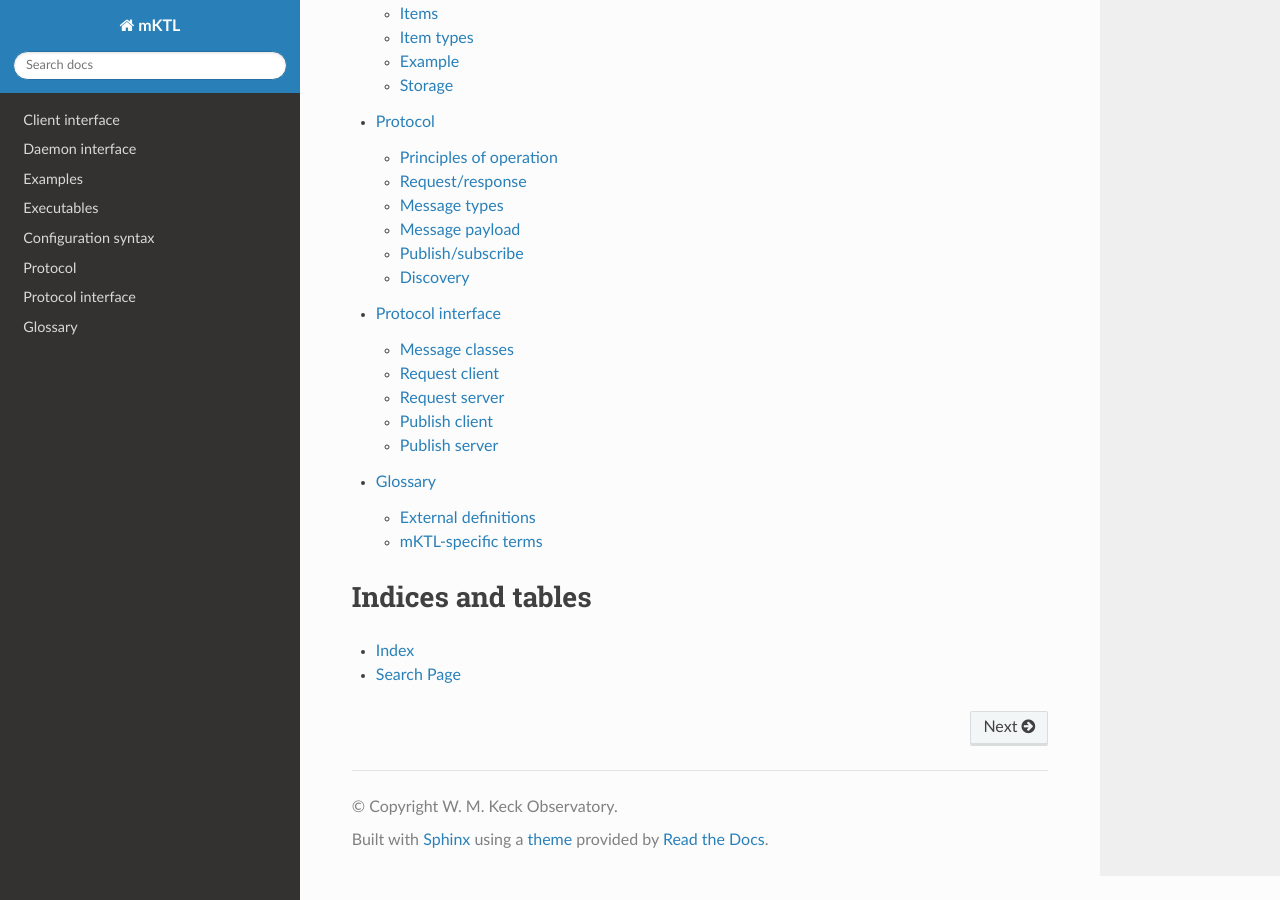
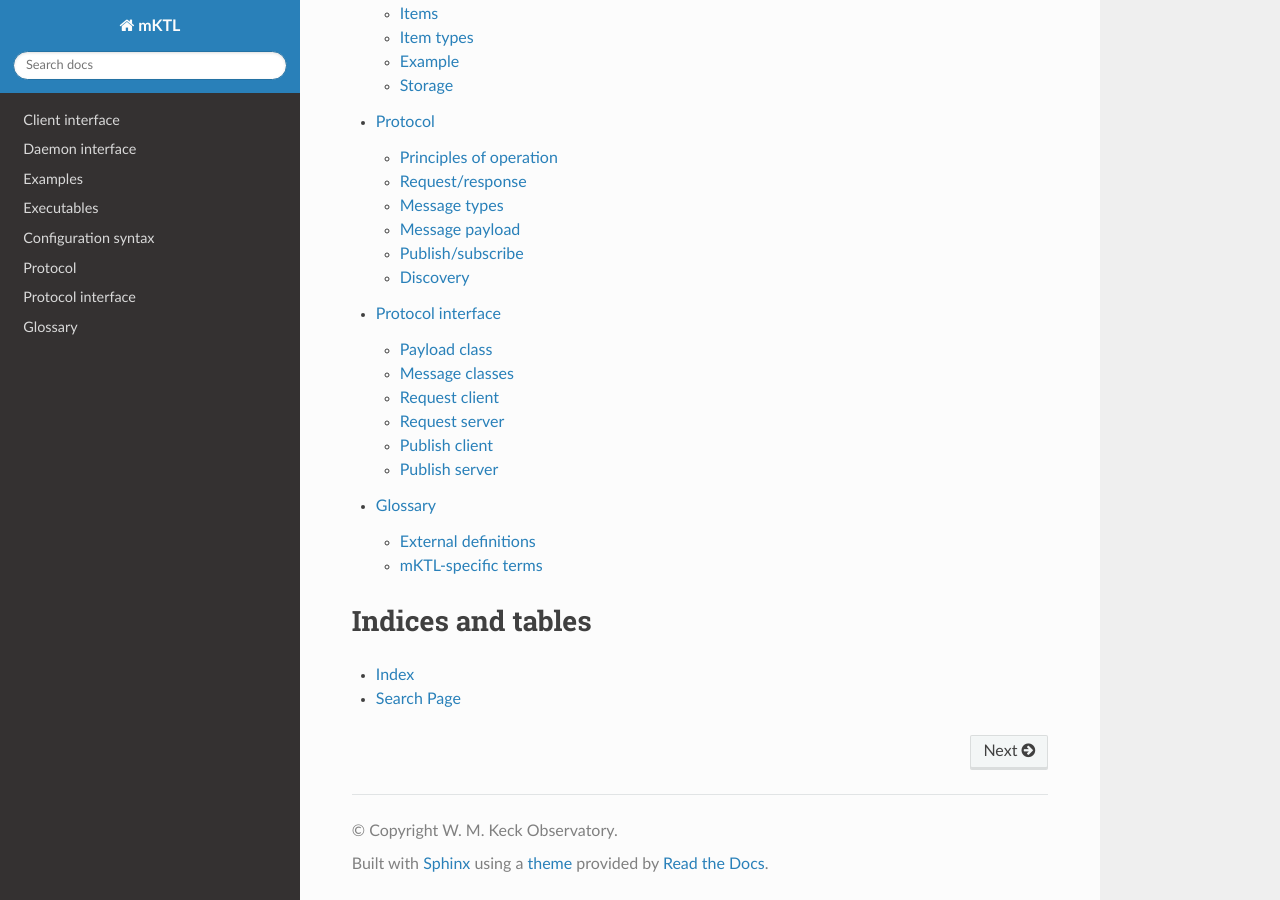
Before and after one commit to KeckObservatory/mKTL, a Sphinx documentation site: the page built from doc/index.rst, in a window 1280 px wide and 900 px high, scrolled down 1743 px. Built offline with Sphinx 7.4.7 and the Read the Docs theme 3.1.0, drawn with Linux system fonts in a browser that asks for light colours.

Commit message:
Add the Payload class.

```diff
--- a/doc/protocol_interface.rst
+++ b/doc/protocol_interface.rst
@@ -8,6 +8,13 @@ are generally not exposed to direct usage, they support the end-user
 functionality exposed in the :ref:`client` and :ref:`daemon` code.
 
 .. py:module:: mktl.protocol.message
+
+Payload class
+-------------
+
+.. autoclass:: Payload
+   :members:
+
 
 Message classes
 ----------------
```
